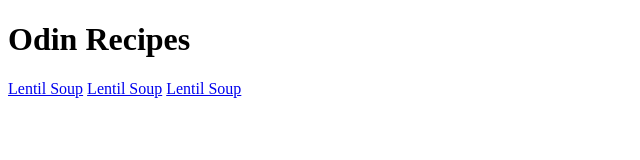
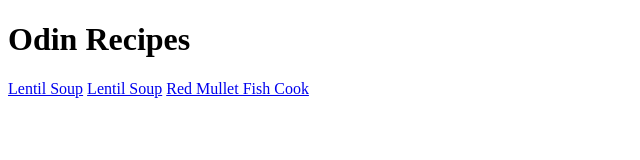
Before and after one commit to mkilickayadev/odin_recipes2, a plain HTML site: page index.html in a window 1280 px wide. Shown: the whole page, without its empty margins (0-640 px from the left). Drawn offline with Linux system fonts and the light colour scheme.

Commit message:
Fix a typo in Home page
 Changes to be committed:
	modified:   index.html

```diff
--- a/index.html
+++ b/index.html
@@ -9,7 +9,7 @@
     <h1>Odin Recipes</h1>
     <a href="./recipes/lentil-soup.html">Lentil Soup</a>
     <a href="./recipes/green-bean.html">Lentil Soup</a>
-    <a href="./recipes/red-mullet-fish.html">Lentil Soup</a>
+    <a href="./recipes/red-mullet-fish.html">Red Mullet Fish Cook</a>
 
 </body>
 </html>
```
